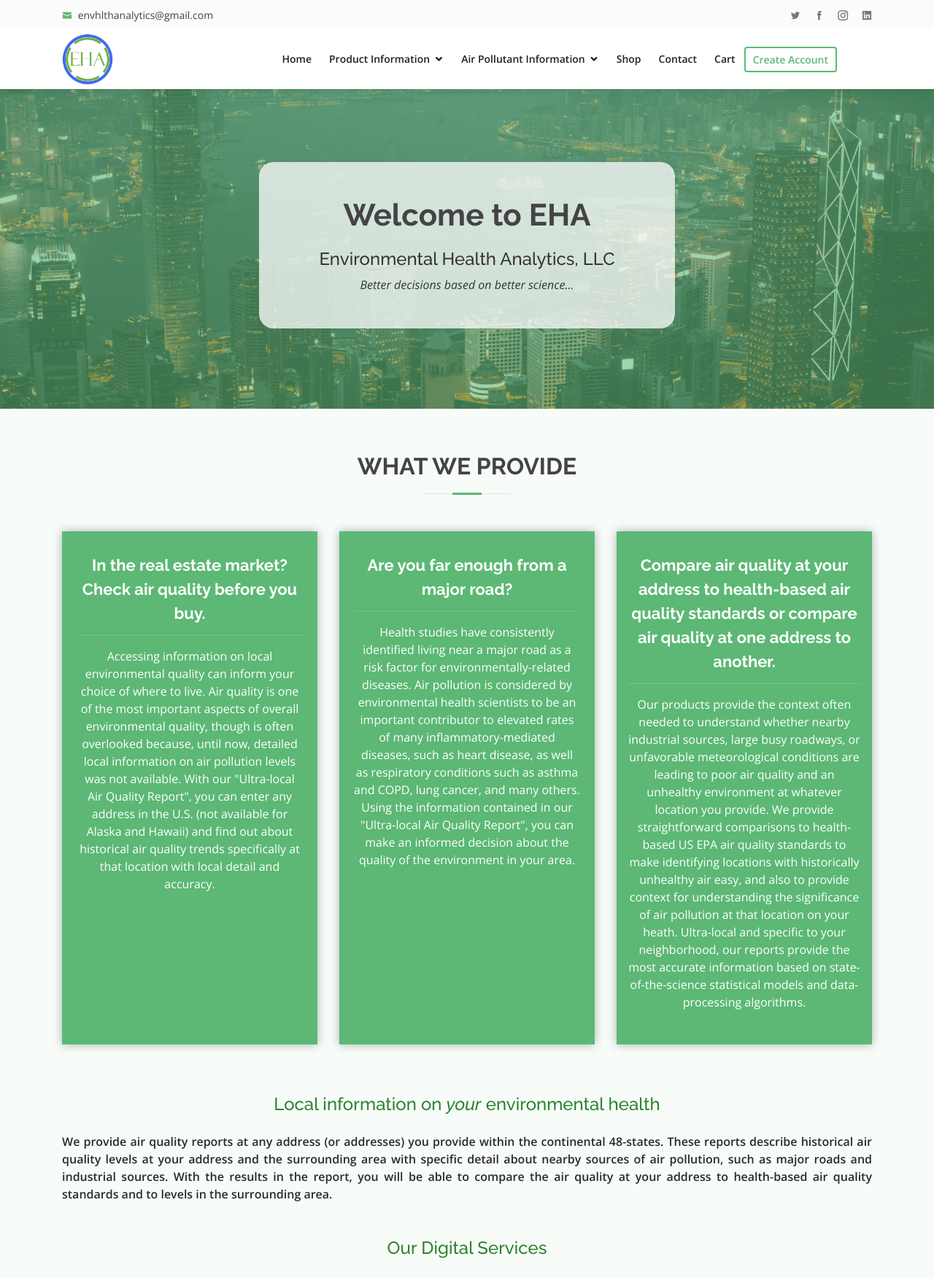
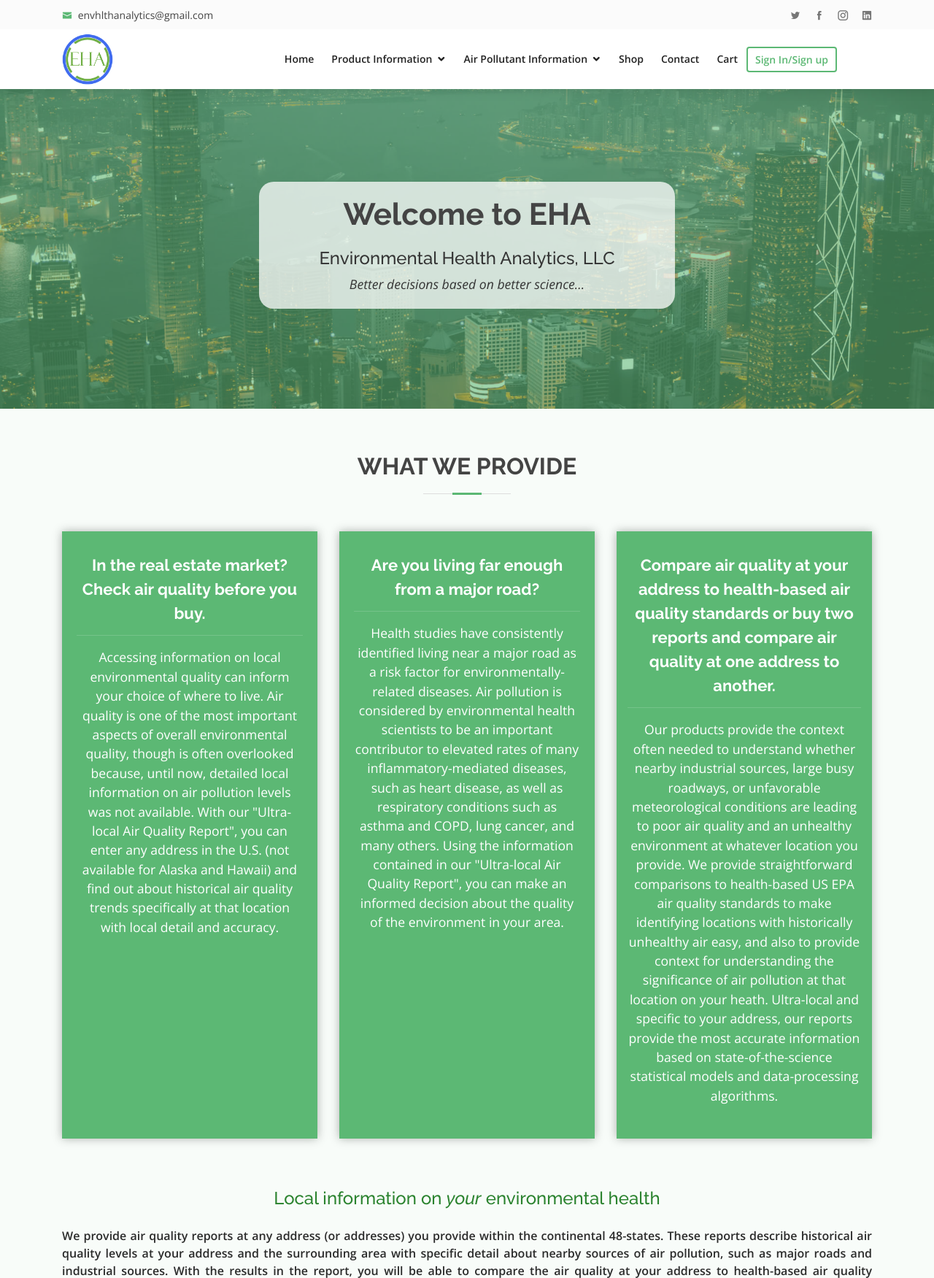
Before and after one commit to abhi411/eha, a Django app: page / in a window 1280 px wide. Shown: the top 1751 px of the page at 73% size. Run offline with Django 3.2, Linux system fonts and the light colour scheme; data that the repository does not hold is empty; some libraries are stand-ins or nearby versions.

Commit message:
Updated changes

```diff
--- a/eha_app/email.py
+++ b/eha_app/email.py
@@ -21,12 +21,13 @@ def reset_password(code, email, name):
 
 
 # To send order confirmation mail
-def order_confirmation(email, name, items, total):
+def order_confirmation(email, name, items, total, address):
 
 	mail_subject = "Your EHA order #"+items[0].order_no
 	from_email = settings.EMAIL_HOST_USER
 	context = {
 		'name' : name,
+                'address' : address,
 		'items' : items,
 		'total' : total,
 	}
--- a/eha_app/models.py
+++ b/eha_app/models.py
@@ -66,7 +66,7 @@ class Customer(models.Model):
 	created_date = models.DateField(null = True, blank = True,default = datetime.date.today)
 
 	def __str__(self):
-		return self.firstname
+		return ' '.join(filter(None, (self.firstname, self.lastname)))
 
 
 
--- a/eha_app/views.py
+++ b/eha_app/views.py
@@ -502,10 +502,10 @@ def payment_success(request):
 	total = 0
 	for i in orders:
 		total += float(i.payment)
-
 	# send mail
-	order_confirmation(customer.email, customer.firstname, orders, total)
-	order_confirmation_admin(customer.firstname, address, orders, total)
+	fullname=' '.join(filter(None, (customer.firstname, customer.lastname)))
+	order_confirmation(customer.email, fullname, orders, total, address)
+	order_confirmation_admin(fullname, address, orders, total)
 
 	context = {
 		'customer' : customer,
--- a/order_details.txt
+++ b/order_details.txt
@@ -1,2 +1,2 @@
-Sold to :Reema
-Address :198 Elizabeth St, New York, NY 10012, USA
+Sold to :Scott
+Address :250 Ocean Pkwy, 250 Ocean Pkwy, Brooklyn, NY 11218, USA
--- a/static/assets/css/style.css
+++ b/static/assets/css/style.css
@@ -552,7 +552,7 @@ h1, h2, h3, h4, h5, h6 {
     height: 100vh;
   }
   #hero .carousel-container {
-    top: 66px;
+    top: 50px;
   }
 }
 
--- a/templates/eha_app/checkout_paypal.html
+++ b/templates/eha_app/checkout_paypal.html
@@ -64,6 +64,7 @@
 
 
             <div class="modal-body">
+              <p style="color:#666666;font-size:0.95em !important;">Use Stripe to pay with all major credit cards.<br />Use Stripe to pay with Google Pay. </p>
               <div id="paypal-button-container"></div>
               <form action="{% url 'checkout' %}" id="formCheckout" method="POST">
                 {% csrf_token %}
@@ -86,7 +87,7 @@
 
 
 <!-- SCRIPT for PAYPAL -->
-<script src="https://www.paypal.com/sdk/js?client-id=ARQj0Nz1LexC2iZfP3VQ9TNQSCRmc71lnTH8xDxSPn1D5H6YkRMzZFj9jM-24zyDV4rirnQJq7qr_nth&disable-funding=credit,card"></script>
+<script src="https://www.paypal.com/sdk/js?client-id=AYWxqegrEf8NSPD_B257m2FVLH5N6fqfWyBnVQbH5E7z1GRj8F2czwK8LkM_KEmp7tX3-qJeOZR20n8Y&disable-funding=credit,card"></script>
 <script type="text/javascript" src="{% static 'assets/js/index.js' %}"></script>
 
 
@@ -112,6 +113,7 @@ $(document).ready(function(){
 
           // If coupon applied successfully
           if (response['status'] == "1"){
+            response['final_amount']=parseFloat(response['final_amount']).toFixed(2)
             // Total
             $('#cart_total').text('$ '+response['total'])
             // Discount
--- a/templates/eha_app/index.html
+++ b/templates/eha_app/index.html
@@ -8,15 +8,15 @@
 <!-- <span id="buy">
    <a href="{% url 'shop' %}">Buy Report Now</a>
 </span> -->
-<!--
-<div id="sidebar">
+
+<div id="sidebar" style="display:none;">
   <div class="social buy-item">
     <a href="{% url 'shop' %}">
       <p class="mb-0">Buy Report Now <i class="icofont-file-document"></i>  </p>
     </a>
   </div>
 </div>
--->
+
 <!-- ======= Hero Section ======= -->
 <section id="hero">
   <div id="heroCarousel" class="carousel slide carousel-fade" data-ride="carousel">
@@ -30,10 +30,10 @@
         <div class="carousel-container">
           <div class="container">
             <div class="row  justify-content-md-center">
-              <div class="col-lg-6 home-banner text-center p-5">
+              <div class="col-lg-6 home-banner text-center">
                 <h2 class="">Welcome to <span>EHA</span></h2>
                 <h4 class="">Environmental Health Analytics, LLC</h4>
-                <p class="mb-0"><i>Better decisions based on better science...</i></p>
+                <p style="font-size: 1.1em !important" class="mb-0"><i>Better decisions based on better science...</i></p>
               </div>
             </div>
           </div>
@@ -60,7 +60,7 @@
       <div class="col-lg-4 col-md-6 d-flex align-items-stretch">
         <div class="member">
           <h4>In the real estate market?  Check air quality before you buy.</h4>
-          <p>
+          <p style="font-size:1.1em !important">
             Accessing information on local environmental quality can inform your choice of where to live.  Air quality is one of the most important aspects of overall environmental quality, though is often overlooked because, until now, detailed local information on air pollution levels was not available.  With our "Ultra-local Air Quality Report", you can enter any address in the U.S. (not available for Alaska and Hawaii) and find out about historical air quality trends specifically at that location with local detail and accuracy.
           </p>
         </div>
@@ -68,8 +68,8 @@
 
       <div class="col-lg-4 col-md-6 d-flex align-items-stretch">
         <div class="member">
-          <h4>Are you far enough from a major road?</h4>
-          <p>
+          <h4>Are you living far enough from a major road?</h4>
+          <p  style="font-size:1.1em !important">
             Health studies have consistently identified living near a major road as a risk factor for environmentally-related diseases.  Air pollution is considered by environmental health scientists to be an important contributor to elevated rates of many inflammatory-mediated diseases, such as heart disease, as well as  respiratory conditions such as asthma and COPD, lung cancer, and many others.  Using the information contained in our "Ultra-local Air Quality Report", you can make an informed decision about the quality of the environment in your area.
           </p>
         </div>
@@ -78,9 +78,9 @@
       <div class="col-lg-4 col-md-6 d-flex align-items-stretch">
         <div class="member" style="padding: 30px 15px;">
           <!-- <h4>Compare air quality at your address to health-based air quality standards.</h4> -->
-          <h4>Compare air quality at your address to health-based air quality standards or compare air quality at one address to another.</h4>
-          <p>
-            Our products provide the context often needed to understand whether nearby industrial sources, large busy roadways, or unfavorable meteorological conditions are leading to poor air quality and an unhealthy environment at whatever location you provide.  We provide straightforward comparisons to health-based US EPA air quality standards to make identifying locations with historically unhealthy air easy, and also to provide context for understanding the significance of air pollution at that location on your heath.  Ultra-local and specific to your neighborhood, our reports provide the most accurate information based on state-of-the-science statistical models and data-processing algorithms.
+          <h4>Compare air quality at your address to health-based air quality standards or buy two reports and compare air quality at one address to another.</h4>
+          <p  style="font-size:1.1em !important">
+            Our products provide the context often needed to understand whether nearby industrial sources, large busy roadways, or unfavorable meteorological conditions are leading to poor air quality and an unhealthy environment at whatever location you provide.  We provide straightforward comparisons to health-based US EPA air quality standards to make identifying locations with historically unhealthy air easy, and also to provide context for understanding the significance of air pollution at that location on your heath.  Ultra-local and specific to your address, our reports provide the most accurate information based on state-of-the-science statistical models and data-processing algorithms.
           </p>
         </div>
       </div>
--- a/templates/eha_app/pages/footer.html
+++ b/templates/eha_app/pages/footer.html
@@ -22,4 +22,4 @@
       </div>
     </div>
   </footer>
-  <a href="#" class="back-to-top"><i class="icofont-simple-up"></i></a>
+ <!-- <a href="#" class="back-to-top"><i class="icofont-simple-up"></i></a>-->
--- a/templates/eha_app/pages/navigation.html
+++ b/templates/eha_app/pages/navigation.html
@@ -97,7 +97,7 @@
     <!-- If usser is not logged in show sign in button -->
     {% else %}
     <span class="get-started-btn get-started-btn1 signed-in scrollto">
-        <a href="{% url 'signin' %}" class="">Create Account</a>
+        <a href="{% url 'signin' %}" class="">Sign In/Sign up</a>
     </span>
 
     {% endif %}
--- a/templates/eha_app/profile_edit.html
+++ b/templates/eha_app/profile_edit.html
@@ -41,7 +41,7 @@
                     </div>
 
                     <div class="form-group col-6">
-                      <label for="lastname">Your Name</label>
+                      <label for="lastname">Last Name</label>
                       <input type="text" name="lastname" class="form-control" id="lastname"  value="{{customer.lastname|default_if_none:''}}" />
                       <small class="err-msg" id="lastname_err">Please enter your last name</small>
                     </div>
--- a/templates/eha_app/signin.html
+++ b/templates/eha_app/signin.html
@@ -15,7 +15,7 @@
   <div class="container">
 
     <div class="section-title">
-      <h2>Signin</h2>
+      <h2>Sign in</h2>
     </div>
 
     <div class="row justify-content-md-center">
@@ -41,11 +41,11 @@
             </div>
           </div>
 
-          <div class="text-center"><button type="button" onclick="signin()">Signin</button></div>
+          <div class="text-center"><button type="button" onclick="signin()">Sign In</button></div>
 
           <div class="text-center">
             <hr>
-            <p>Don't have account? <a href="{% url 'signup' %}">Signup</a></p>
+            <p>Don't have an account? <a href="{% url 'signup' %}">Sign up</a></p>
           </div>
         </form>
 
--- a/templates/eha_app/signup.html
+++ b/templates/eha_app/signup.html
@@ -24,7 +24,7 @@
             </div>
 
             <div class="form-group col-6">
-              <label for="lastname">Your Name</label>
+              <label for="lastname">Last Name</label>
               <input type="text" name="lastname" class="form-control" id="lastname"  />
               <small class="err-msg" id="lastname_err">Please enter your last name</small>
             </div>
--- a/templates/emails/contact.html
+++ b/templates/emails/contact.html
@@ -24,7 +24,7 @@
     <div align="center">
       <div style="max-width: 680px; min-width: 500px; margin-top: 20px; background: #4caf5066;">
         <div style="background: white; border: 2px solid #aad4ac">
-          <img src="http://52.14.204.237:8000/static/assets/img/logo1.jpg" width="250" alt="EHA" border="0" style="width: 200px; padding: 5px;" />
+          <img src="https://environmentalhealthanalytics.com/static/assets/img/logo1.jpg" width="250" alt="EHA" border="0" style="width: 200px; padding: 5px;" />
         </div>
         <div  style="border-top: 1px solid #ececec; text-align: left;">
           <div style="margin: 30px;">
--- a/templates/emails/forgot_password.html
+++ b/templates/emails/forgot_password.html
@@ -24,7 +24,7 @@
     <div align="center">
       <div style="max-width: 680px; min-width: 500px; margin-top: 20px; background: #4caf5066;">
         <div style="background: white; border: 2px solid #aad4ac">
-          <img src="http://52.14.204.237:8000/static/assets/img/logo1.jpg" width="250" alt="EHA" border="0" style="width: 200px; padding: 5px;" />
+          <img src="https://environmentalhealthanalytics.com/static/assets/img/logo1.jpg" width="250" alt="EHA" border="0" style="width: 200px; padding: 5px;" />
         </div>
         <div  style="border-top: 1px solid #ececec; text-align: left;">
           <div style="margin: 30px;">
--- a/templates/emails/order_confirmation_admin.html
+++ b/templates/emails/order_confirmation_admin.html
@@ -30,7 +30,7 @@
     <div align="center">
       <div style="max-width: 680px; min-width: 500px; margin-top: 20px; background: #4caf5066;">
         <div style="background: white; border: 2px solid #aad4ac">
-          <img src="http://52.14.204.237:8000/static/assets/img/logo1.jpg" width="250" alt="EHA" border="0" style="width: 200px; padding: 5px;" />
+          <img src="https://environmentalhealthanalytics.com/static/assets/img/logo1.jpg" width="250" alt="EHA" border="0" style="width: 200px; padding: 5px;" />
         </div>
         <div  style="border-top: 1px solid #ececec; text-align: left;">
           <div style="margin: 30px;">
--- a/templates/emails/order_details.html
+++ b/templates/emails/order_details.html
@@ -24,7 +24,7 @@
     <div align="center">
       <div style="max-width: 680px; min-width: 500px; margin-top: 20px; background: #4caf5066;">
         <div style="background: white; border: 2px solid #aad4ac">
-          <img src="http://52.14.204.237:8000/static/assets/img/logo1.jpg" width="250" alt="EHA" border="0" style="width: 200px; padding: 5px;" />
+          <img src="https://environmentalhealthanalytics.com/static/assets/img/logo1.jpg" width="250" alt="EHA" border="0" style="width: 200px; padding: 5px;" />
         </div>
         <div  style="border-top: 1px solid #ececec; text-align: left;">
           <div style="margin: 30px;">
```
Also changed, not shown: eha/settings.py (+4 -4 lines), eha_app/views_api.py (+4 -4 lines), templates/eha_app/cart.html (+11 -5 lines), templates/emails/order_confirmation.html (+5 -3 lines).
